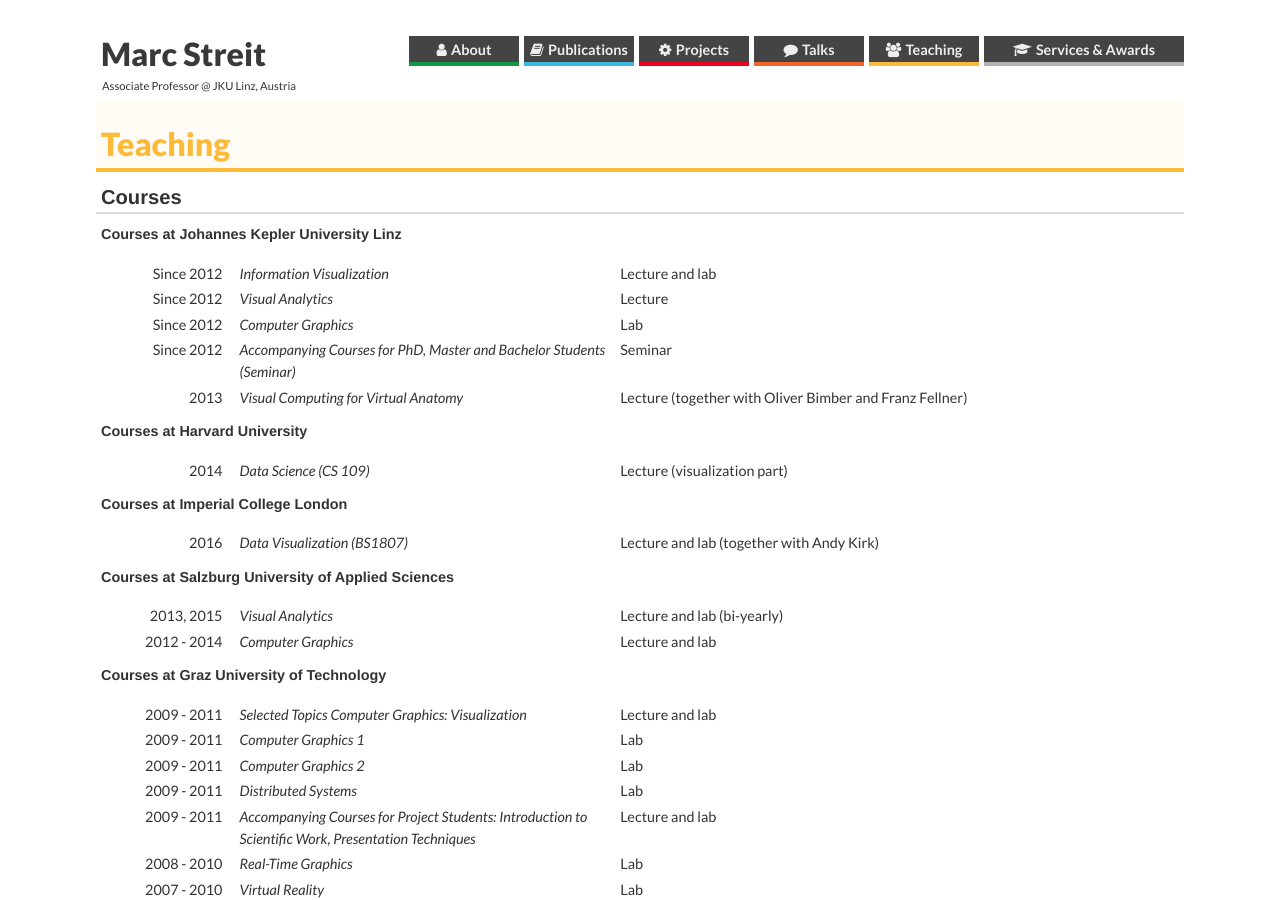
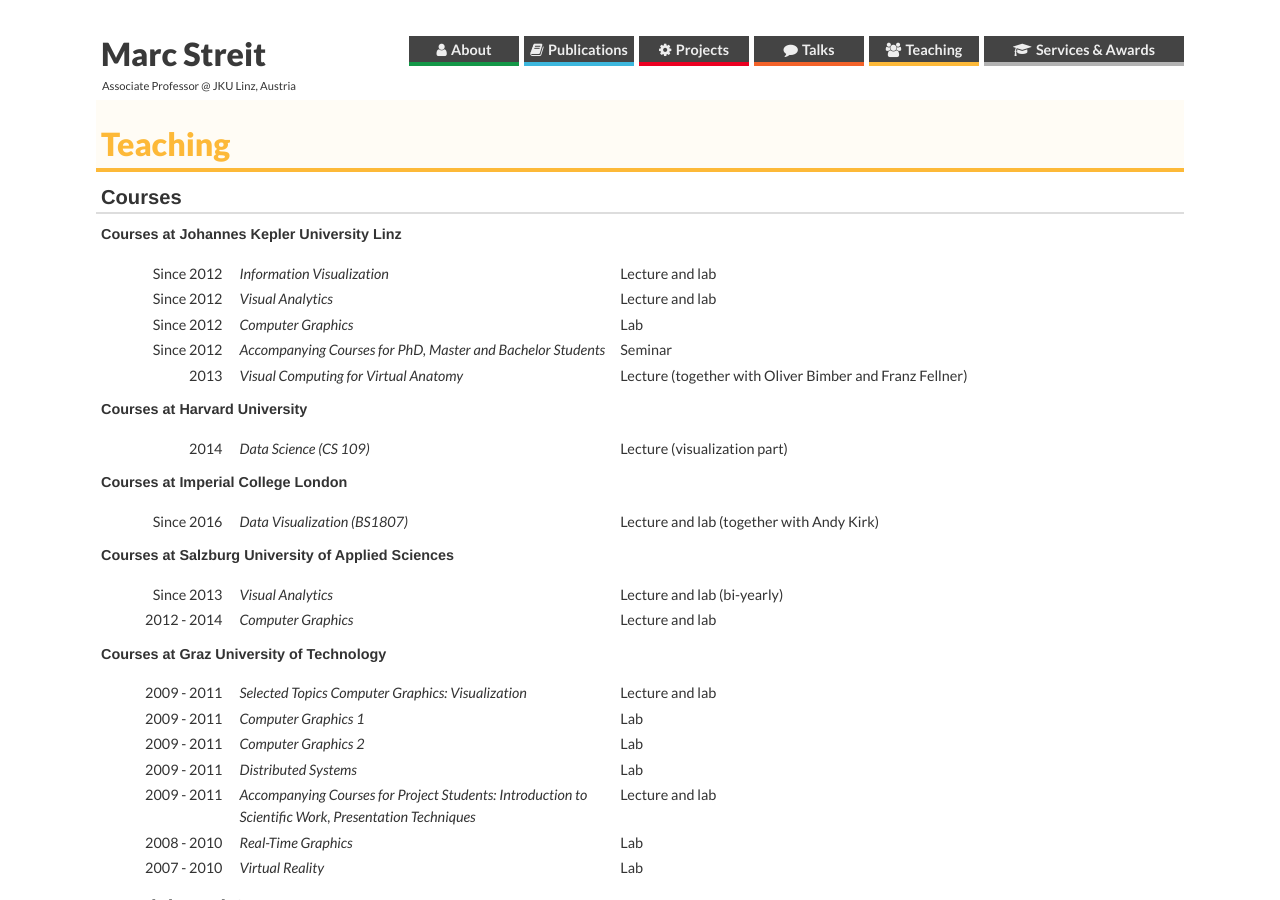
Before and after one commit to mstreit/mstreit.github.io, a Jekyll site: the page built from teaching.md, in a window 1280 px wide and 900 px high. Built offline with Jekyll 4.4.1, drawn with Linux system fonts in a browser that asks for light colours; nearby versions of some CDN libraries; some web fonts are replaced.

Commit message:
minor updates

```diff
--- a/_data/courses.yml
+++ b/_data/courses.yml
@@ -5,7 +5,7 @@
 
 - title: Visual Analytics
   institution: jku
-  contribution: Lecture
+  contribution: Lecture and lab
   years: Since 2012
 
 - title: Computer Graphics
@@ -13,7 +13,7 @@
   contribution: Lab
   years: Since 2012
 
-- title: Accompanying Courses for PhD, Master and Bachelor Students (Seminar)
+- title: Accompanying Courses for PhD, Master and Bachelor Students
   institution: jku
   contribution: Seminar
   years: Since 2012
@@ -31,12 +31,12 @@
 - title: Data Visualization (BS1807)
   institution: imperial
   contribution: Lecture and lab (together with Andy Kirk)
-  years: 2016
+  years: Since 2016
 
 - title: Visual Analytics
   institution: fhs
   contribution: Lecture and lab (bi-yearly)
-  years: 2013, 2015
+  years: Since 2013
 
 - title: Computer Graphics
   institution: fhs
--- a/_layouts/home.html
+++ b/_layouts/home.html
@@ -11,7 +11,7 @@ layout: default
 
    <!--p>Assistant professor<br />Institute of Computer Graphics, Johannes Kepler University Linz, Austria.</p-->
 
-   <p>I am Associate Professor at the <a href="http://www.cg.jku.at">Institute of Computer Graphics</a> at <a
+   <p>I am a tenured Associate Professor at the <a href="http://www.cg.jku.at">Institute of Computer Graphics</a> at <a
           href="http://www.jku.at">Johannes Kepler University Linz</a>.
     I finished my PhD at the <a href="http://www.icg.tugraz.at">Institute for Computer Graphics and Vision</a> at <a href="http://www.tugraz.at">Graz University of Technology</a> in early 2011 and moved to Linz later that year.
     As part of my tenure-track position, I spent a part of the year 2012 as a visiting researcher at the <a href="http://cbmi.med.harvardu.edu">Center for Biomedical Informatics</a> (CBMI) at Harvard Medical School.
```
